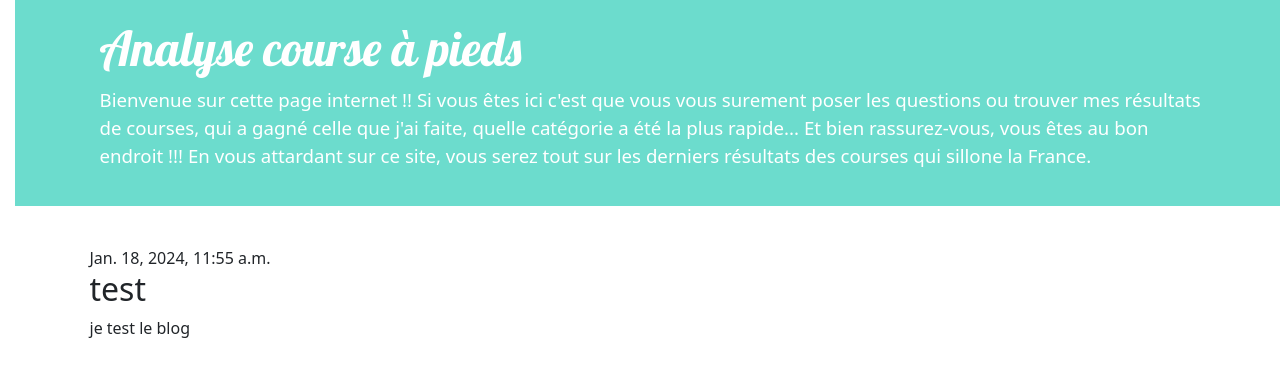
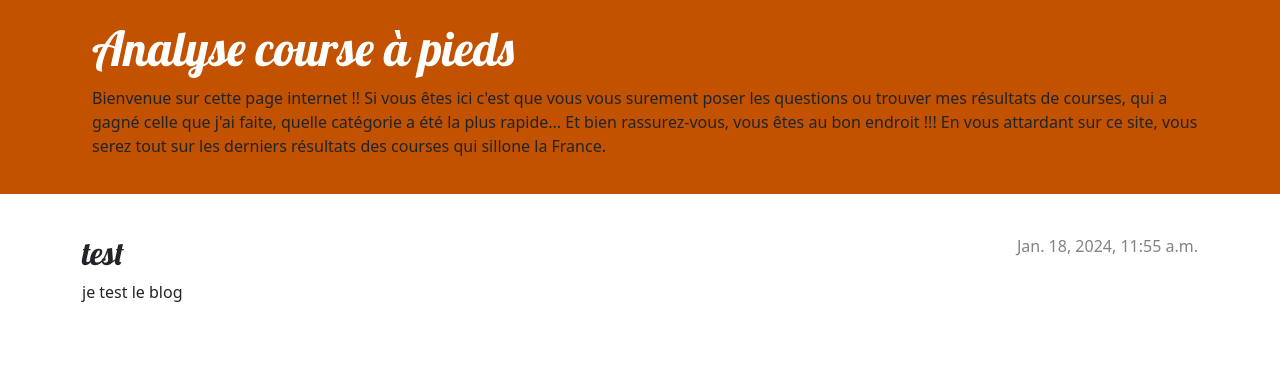
Before and after one commit to Basile9800/WebScraping, a Django app: page /post/1/ in a window 1280 px wide. Shown: the top 377 px of the page. Run offline with Django 3.2, Linux system fonts and the light colour scheme; data comes from the database, SQL or seed files in the repository.

Commit message:
test css

```diff
--- a/blog/static/css/blog.css
+++ b/blog/static/css/blog.css
@@ -1,5 +1,5 @@
 .page-header {
-    background-color: #00c2a893;
+    background-color: #C25100;
     margin-top: 0;
     margin-bottom: 40px;
     padding: 20px 20px 20px 40px;
@@ -9,18 +9,62 @@
 .page-header h1 a,
 .page-header h1 a:visited,
 .page-header h1 a:active {
-    font-family: 'Lobster';
     color: #ffffff;
     font-size: 36pt;
     text-decoration: none;
 }
 
-.page-header p {
-    color: #ffffff;
-    font-size: 14pt;
-    text-decoration: none;
+h1,
+h2,
+h3,
+h4 {
+    font-family: 'Lobster', cursive;
 }
 
-body {
-    padding-left: 15px;
+.date {
+    color: #828282;
 }
+
+.save {
+    float: right;
+}
+
+.post-form textarea,
+.post-form input {
+    width: 100%;
+}
+
+.top-menu,
+.top-menu:hover,
+.top-menu:visited {
+    color: #ffffff;
+    float: right;
+    font-size: 26pt;
+    margin-right: 20px;
+}
+
+.post {
+    margin-bottom: 70px;
+}
+
+.post h2 a,
+.post h2 a:visited {
+    color: #000000;
+}
+
+.post > .date,
+.post > .actions {
+    float: right;
+}
+
+.btn-secondary,
+.btn-secondary:visited {
+    color: #C25100;
+    background: none;
+    border-color: #C25100;
+}
+
+.btn-secondary:hover {
+    color: #FFFFFF;
+    background-color: #C25100;
+}
```
